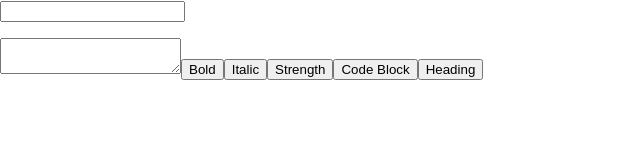
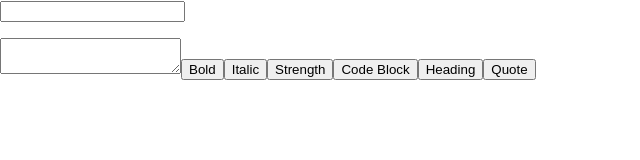
Before and after one commit to devdynam0507/oom-editor, a React (Create React App) app: page / in a window 1280 px wide. Shown: the top 160 px of the page, without its empty margins (0-640 px from the left). Built offline with nearby package versions, Linux system fonts and the light colour scheme.

Commit message:
feat: Quote 기능 추가

```diff
--- a/src/edit/EditorFunctions.tsx
+++ b/src/edit/EditorFunctions.tsx
@@ -46,7 +46,6 @@ function editSingle(cursorPositionStart: number, content: string, target: string
             content.slice(0, cursorPositionStart),
             target + " ",
             content.slice(cursorPositionStart, content.length),
-            "\n"
         ].join(''),
         startFocusPosition: cursorPositionStart + target.length + 2
     }
@@ -72,10 +71,15 @@ function getHeading(positon: number, content: string): EditResult {
     return editSingle(positon, content, '#');
 }
 
+function getQuote(position: number, content: string): EditResult {
+    return editSingle(position, content, '>');
+}
+
 export {
     getBoldText,
     getStrengthText,
     getItalicText,
     getCodeBlock,
-    getHeading
+    getHeading,
+    getQuote
 }
--- a/src/view/EditorTextAreaView.tsx
+++ b/src/view/EditorTextAreaView.tsx
@@ -9,7 +9,8 @@ import {
     getStrengthText,
     getItalicText,
     getCodeBlock,
-    getHeading
+    getHeading,
+    getQuote
  } from "../edit/EditorFunctions";
 
 // syntax highlighter imports
@@ -93,6 +94,15 @@ export const EditorTextAreaView: React.FunctionComponent = () => {
         focusToEditor(editResult.startFocusPosition);
     }
 
+    const onClickQuote = () => {
+        let editResult = getQuote(cursorPositionStart, content);
+
+        setContent(editResult.newContent);
+        document.getElementById('oom-editor')!.innerText = editResult.newContent;
+
+        focusToEditor(editResult.startFocusPosition);
+    }
+
     return (
         <div>
             <textarea onChange={onChange} value={content} onFocus={onFocus} onBlur={onBlur} onKeyDown={onPressTab} id="oom-editor"></textarea>
@@ -102,6 +112,7 @@ export const EditorTextAreaView: React.FunctionComponent = () => {
             <button onClick={onClickCodeBlock}>Code Block</button>
 
             <button onClick={onClickHeading}>Heading</button>
+            <button onClick={onClickQuote}>Quote</button>
 
             <ReactMarkdown
                 components={{
```
